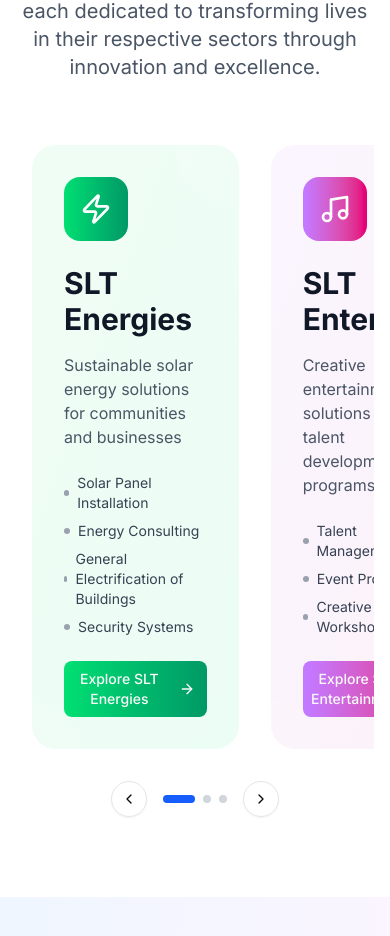
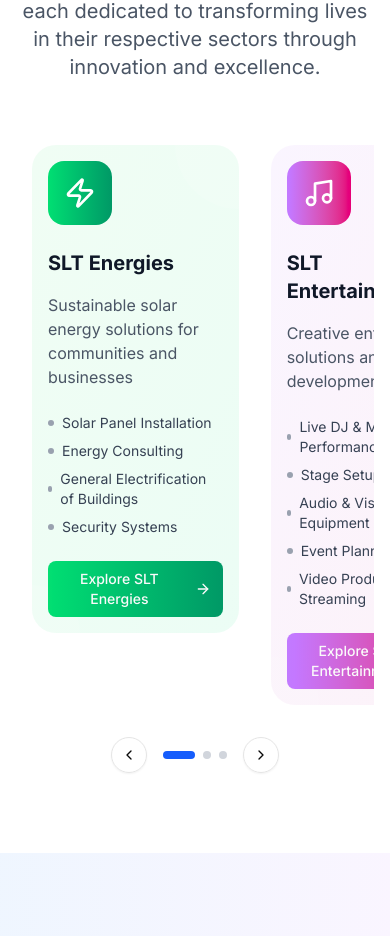
Before and after one commit to Rouclec/smartlifetransformers, a Next.js app: page / in a window 390 px wide. Shown: the part 1354-2290 px from the top of the page. Built offline with nearby package versions, Linux system fonts and the light colour scheme.

Commit message:
fixed branch slider

```diff
--- a/components/branch-slider.tsx
+++ b/components/branch-slider.tsx
@@ -32,13 +32,18 @@ const branches = [
   {
     id: "slt-entertainment",
     title: "SLT Entertainment",
-    description:
-      "Creative entertainment solutions and talent development programs",
+    description: "Creative entertainment solutions and talent development",
     icon: Music,
     color: "from-purple-400 to-pink-600",
     bgColor: "bg-gradient-to-br from-purple-50 to-pink-50",
     href: "#branches",
-    features: ["Talent Management", "Event Production", "Creative Workshops"],
+    features: [
+      "Live DJ & Music Performances",
+      "Stage Setup",
+      "Audio & Visual Equipment Rental",
+      "Event Planning",
+      "Video Production & Live Streaming",
+    ],
   },
   {
     id: "slt-tech",
@@ -50,10 +55,10 @@ const branches = [
     href: "#branches",
     features: [
       "Web Development",
-      "Mobile Apps",
+      "Mobile App Development",
       "Digital Consulting",
       "Social Media Management",
-      "Graphics Designing"
+      "Graphics Designing",
     ],
   },
 ];
@@ -84,7 +89,7 @@ export function BranchSlider() {
                 <motion.div
                   whileHover={{ y: -8, scale: 1.02 }}
                   transition={{ type: "spring", stiffness: 300 }}
-                  className={`${branch.bgColor} rounded-3xl p-8 h-auto min-h-96 relative overflow-hidden group cursor-pointer`}
+                  className={`${branch.bgColor} rounded-3xl p-4 md:p-8 h-auto min-h-96 relative overflow-hidden group cursor-pointer`}
                 >
                   <div className="relative z-10 h-full flex flex-col">
                     <div
@@ -93,7 +98,7 @@ export function BranchSlider() {
                       <Icon className="h-8 w-8 text-white" />
                     </div>
 
-                    <h3 className="text-3xl font-bold text-gray-900 mb-4">
+                    <h3 className="text-xl md:text-3xl font-bold text-gray-900 mb-4">
                       {branch.title}
                     </h3>
 
@@ -115,7 +120,7 @@ export function BranchSlider() {
 
                     <Link href={branch.href}>
                       <Button
-                        className={`bg-gradient-to-r ${branch.color} h-auto hover:opacity-90 transition-opacity w-full group overflow-hidden whitespace-normal ms:whitespace-nowrap text-center`}
+                        className={`bg-gradient-to-r ${branch.color} h-auto hover:opacity-90 transition-opacity w-full group overflow-hidden break-words whitespace-normal ms:whitespace-nowrap text-center`}
                       >
                         Explore {branch.title}
                         <ArrowRight className="ml-2 h-4 w-4 group-hover:translate-x-1 transition-transform" />
```
